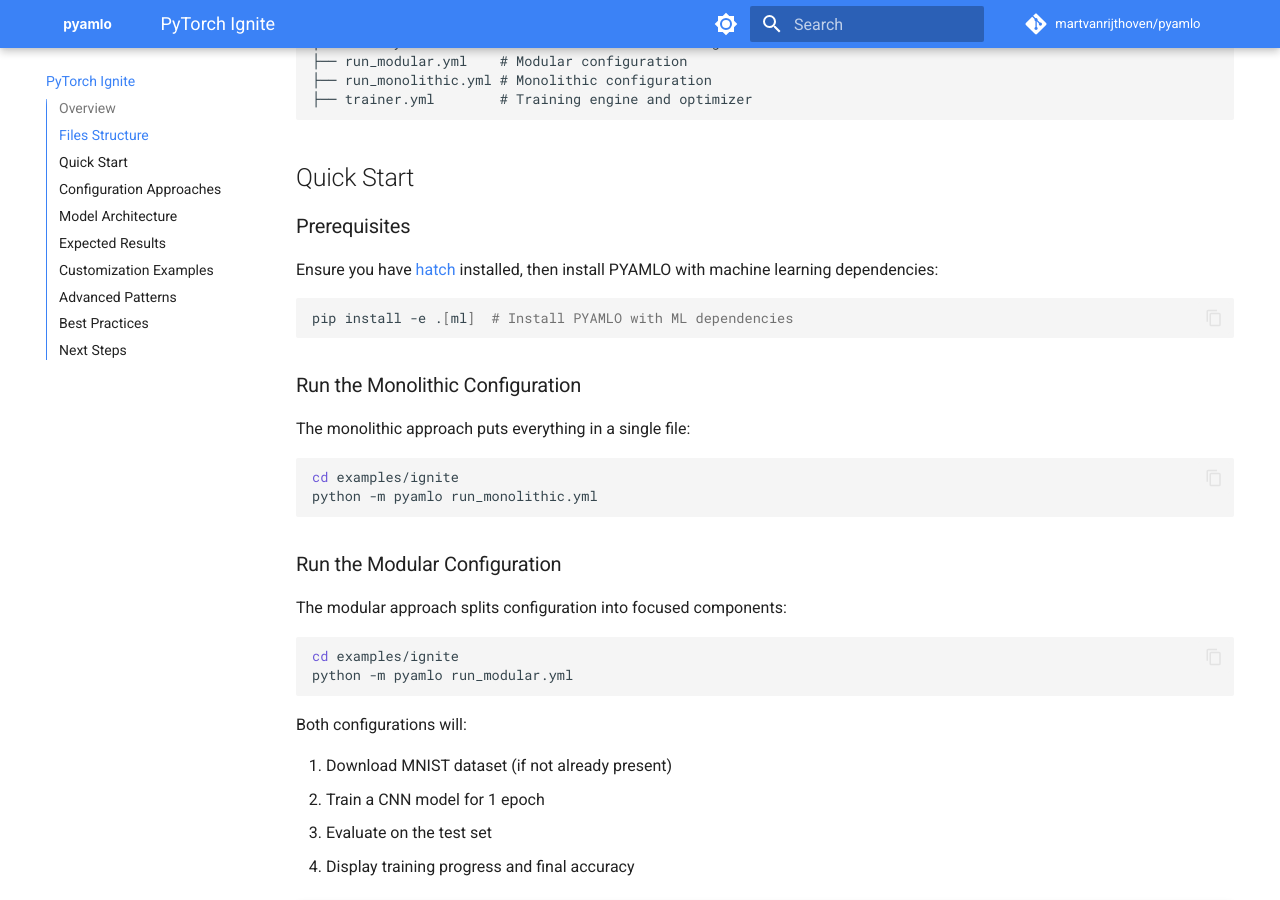
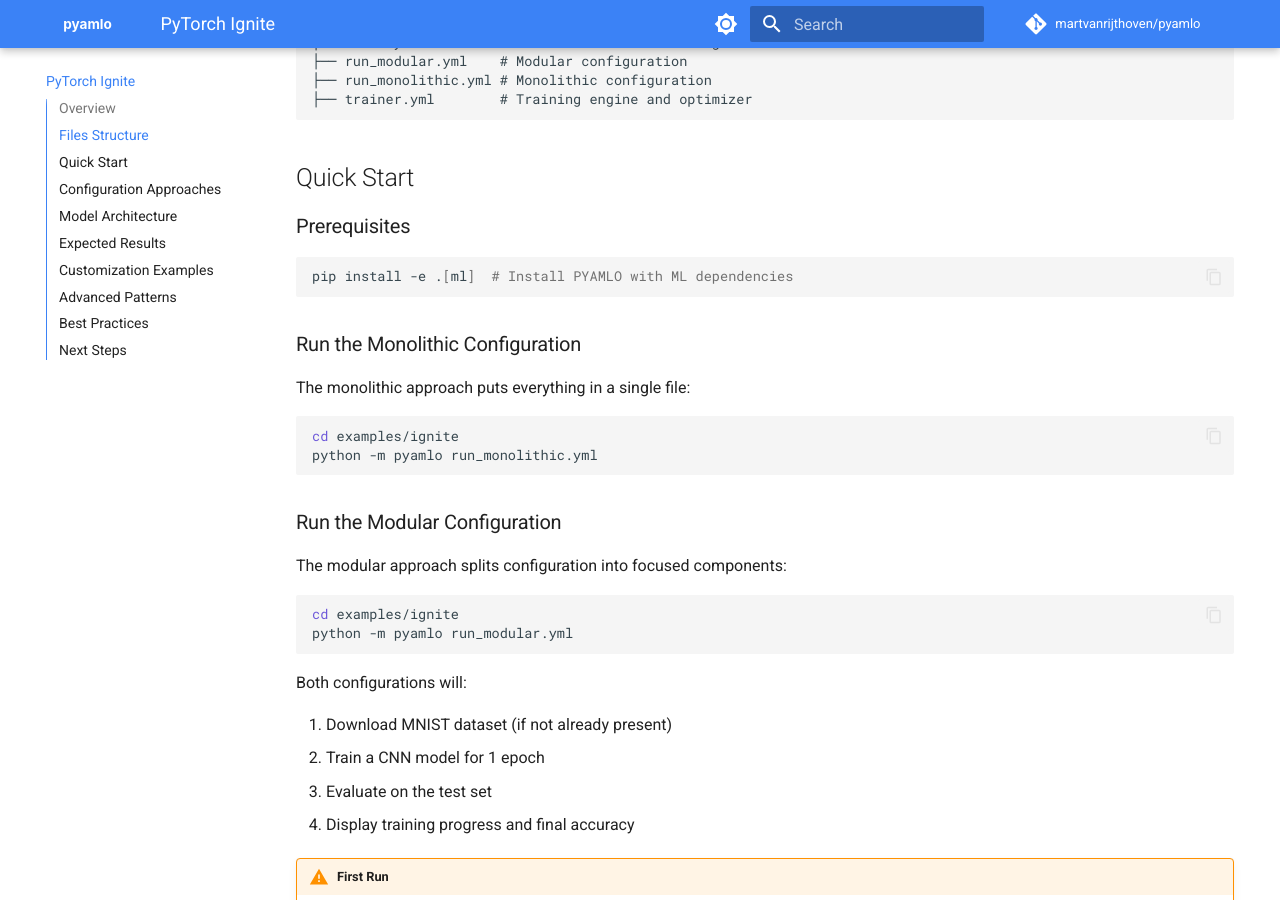
Before and after one commit to martvanrijthoven/pyamlo, an MkDocs documentation site: the page built from docs/pytorch-ignite.md, in a window 1280 px wide and 900 px high, scrolled down 727 px. Built offline with MkDocs 1.6.1 and Material for MkDocs 9.7.7, drawn with Linux system fonts in a browser that asks for light colours; comment, search, counter and statistics services are not loaded.

Commit message:
update docs

````diff
--- a/docs/pytorch-ignite.md
+++ b/docs/pytorch-ignite.md
@@ -28,8 +28,6 @@
 ## Quick Start
 
 ### Prerequisites
-
-Ensure you have [hatch](https://hatch.pypa.io/) installed, then install PYAMLO with machine learning dependencies:
 
 ```bash
 pip install -e .[ml]  # Install PYAMLO with ML dependencies
````
